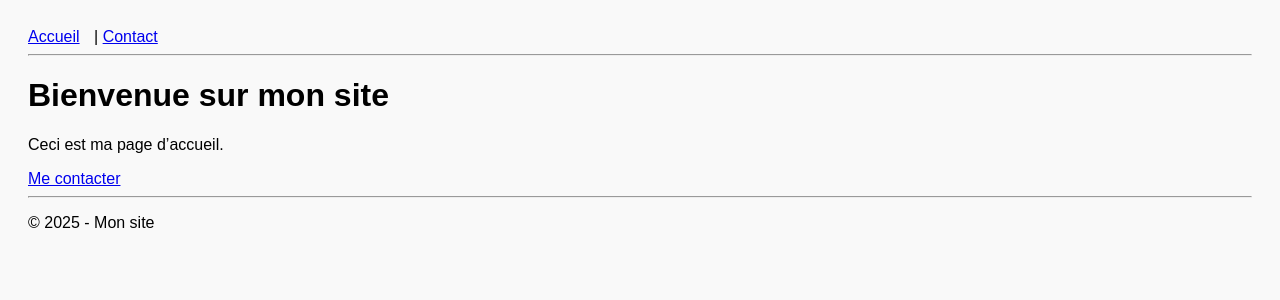
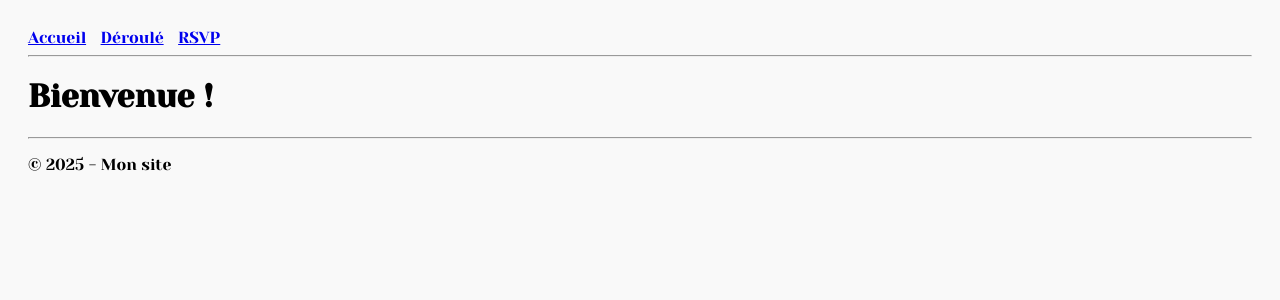
Before and after one commit to MooChep/wedding-site, a PHP site: page /pages/index.php in a window 1280 px wide. Shown: the top 300 px of the page. Run offline with PHP 8.4, Linux system fonts and the light colour scheme.

Commit message:
Ajout pages et petit contenu

```diff
--- a/assets/style.css
+++ b/assets/style.css
@@ -1,5 +1,8 @@
+@import url('https://fonts.googleapis.com/css2?family=Yeseva+One&family=Quicksand:wght@500&display=swap');
+@import url('https://fonts.googleapis.com/css2?family=Homemade+Apple&family=Quicksand:wght@500&display=swap');
+
 body {
-    font-family: sans-serif;
+    font-family: Yeseva One,sans-serif;
     padding: 20px;
     background-color: #f9f9f9;
 }
--- a/includes/header.php
+++ /dev/null
@@ -1,13 +0,0 @@
-<!DOCTYPE html>
-<html lang="fr">
-<head>
-    <meta charset="UTF-8">
-    <title>Mon site PHP</title>
-    <link rel="stylesheet" href="assets/style.css">
-</head>
-<body>
-<nav>
-    <a href="index.php">Accueil</a> |
-    <a href="contact.php">Contact</a>
-</nav>
-<hr>
--- a/index.php
+++ /dev/null
@@ -1,5 +0,0 @@
-<?php include('includes/header.php'); ?>
-<h1>Bienvenue sur mon site</h1>
-<p>Ceci est ma page d’accueil.</p>
-<a href="contact.php">Me contacter</a>
-<?php include('includes/footer.php'); ?>
--- /dev/null
+++ b/pages/home.php
@@ -0,0 +1,2 @@
+
+<h1>Bienvenue !</h1>
--- /dev/null
+++ b/pages/includes/db.php
@@ -0,0 +1,3 @@
+<?php
+$pdo = new PDO('mysql:host=localhost;dbname=monsite;charset=utf8', 'root', '');
+$pdo->setAttribute(PDO::ATTR_ERRMODE, PDO::ERRMODE_EXCEPTION);
--- /dev/null
+++ b/pages/includes/header.php
@@ -0,0 +1,14 @@
+<!DOCTYPE html>
+<html lang="fr">
+<head>
+    <meta charset="UTF-8">
+    <title>Mon site PHP</title>
+    <link rel="stylesheet" href="../assets/style.css">
+</head>
+<body>
+<nav>
+    <a href="index.php">Accueil</a>
+    <a href="deroule.php">Déroulé</a>
+    <a href="contact.php">RSVP</a>
+</nav>
+<hr>
--- /dev/null
+++ b/pages/index.php
@@ -0,0 +1,22 @@
+<?php include('includes/header.php');
+
+$page = $_GET['page'] ?? 'home';
+
+switch ($page) {
+    case 'home':
+        include('home.php');
+        break;
+
+    case 'contact':
+        include('contact.php');
+        break;
+
+    case 'deroule':
+        include('deroule.php');
+        break;
+
+    default:
+        http_response_code(404);
+        include('404.php');}
+
+include('includes/footer.php');
```
Also changed, not shown: pages/404.php (added, +8 -0 lines), pages/deroule.php (added, +11 -0 lines), pages/contact.php (renamed from contact.php), pages/includes/footer.php (renamed from includes/footer.php).
